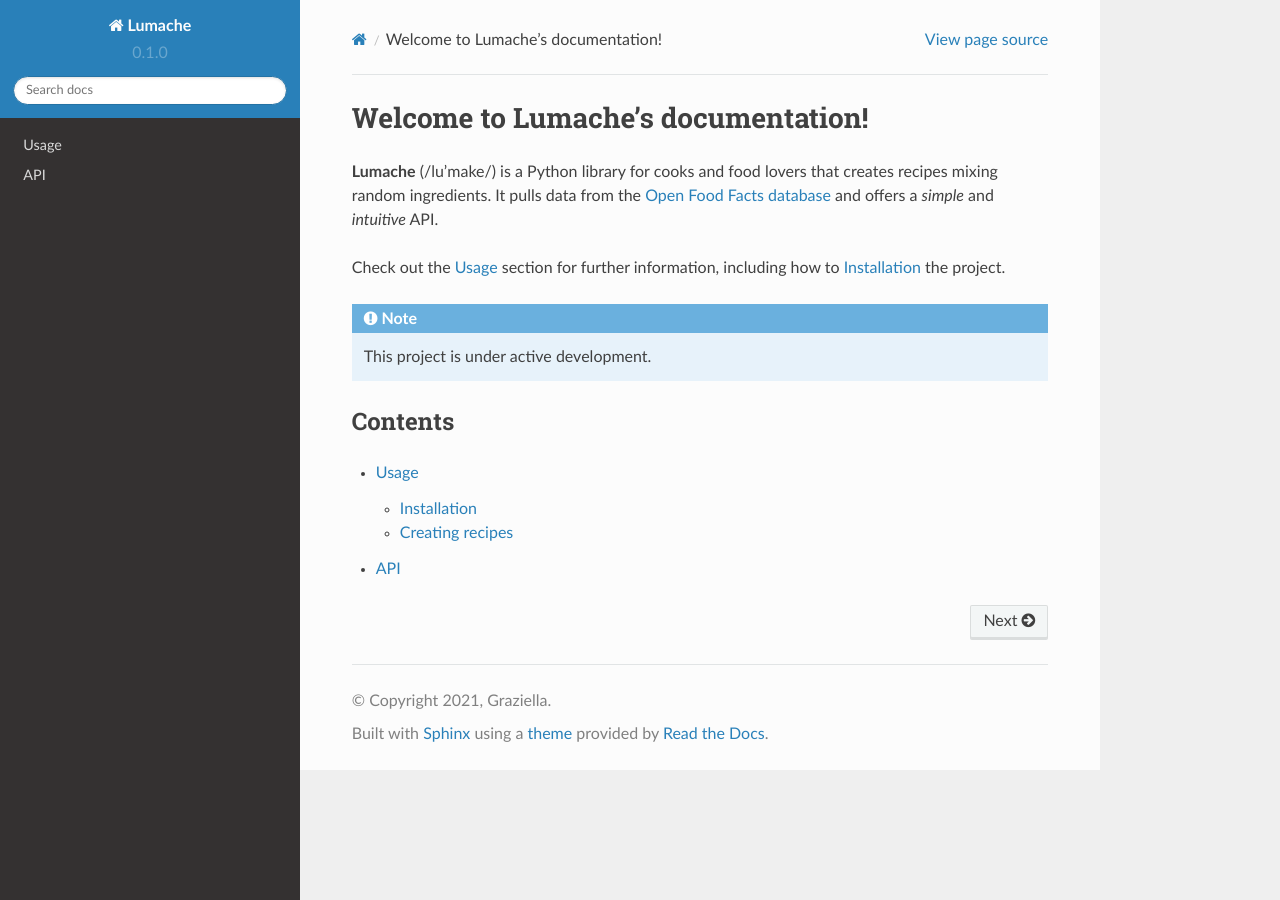
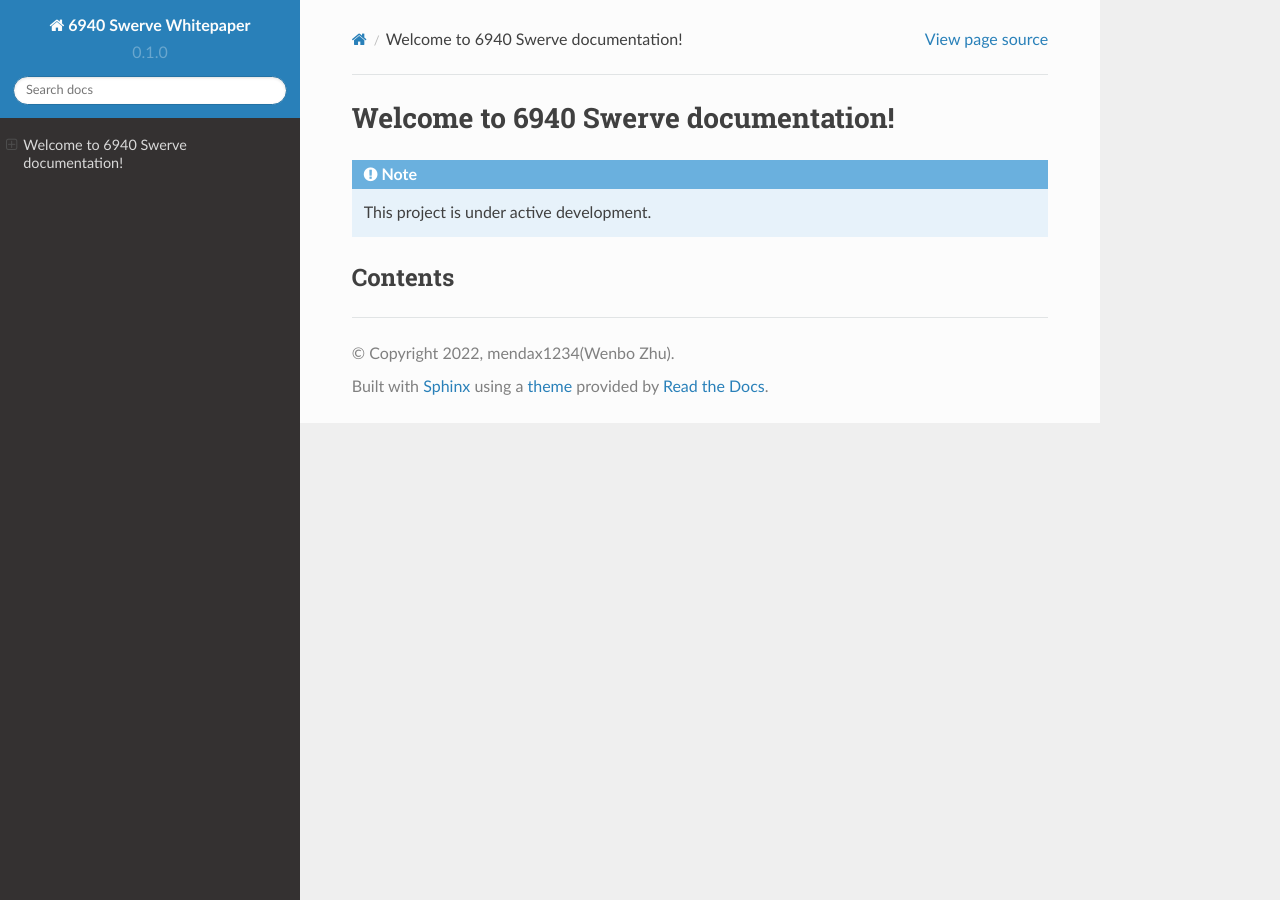
Before and after one commit to mendax1234/6940Swerve-docs, a Sphinx documentation site: the page built from docs/source/index.rst, in a window 1280 px wide. Built offline with Sphinx 7.4.7 and the Read the Docs theme 2.0.0, drawn with Linux system fonts in a browser that asks for light colours.

Commit message:
Optimize

```diff
--- a/docs/source/api.rst
+++ /dev/null
@@ -1,7 +0,0 @@
-API
-===
-
-.. autosummary::
-   :toctree: generated
-
-   lumache
--- a/docs/source/conf.py
+++ b/docs/source/conf.py
@@ -2,9 +2,9 @@
 
 # -- Project information
 
-project = 'Lumache'
-copyright = '2021, Graziella'
-author = 'Graziella'
+project = '6940 Swerve Whitepaper'
+copyright = '2022, mendax1234(Wenbo Zhu)'
+author = 'mendax1234(Wenbo Zhu)'
 
 release = '0.1'
 version = '0.1.0'
--- a/docs/source/index.rst
+++ b/docs/source/index.rst
@@ -1,13 +1,5 @@
-Welcome to Lumache's documentation!
-===================================
-
-**Lumache** (/lu'make/) is a Python library for cooks and food lovers
-that creates recipes mixing random ingredients.
-It pulls data from the `Open Food Facts database <https://world.openfoodfacts.org/>`_
-and offers a *simple* and *intuitive* API.
-
-Check out the :doc:`usage` section for further information, including
-how to :ref:`installation` the project.
+Welcome to 6940 Swerve documentation!
+=========================================
 
 .. note::
 
@@ -17,6 +9,3 @@
 --------
 
 .. toctree::
-
-   usage
-   api
```
Also changed, not shown: docs/source/usage.rst (deleted, +0 -33 lines), lumache.py (deleted, +0 -23 lines).
